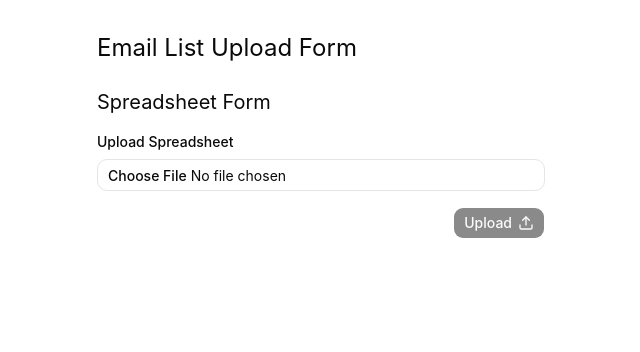
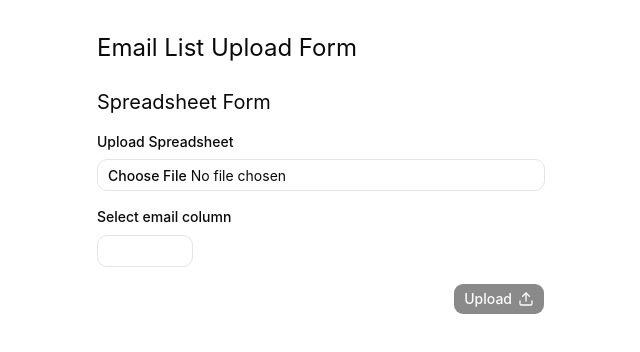
Before and after one commit to werronense/email-list-form, a React (Vite) app: page / in a window 1280 px wide. Shown: the top 352 px of the page, without its empty margins (319-959 px from the left). Built offline with nearby package versions, Linux system fonts and the light colour scheme.

Commit message:
feat: add email column field to form

```diff
--- a/src/components/SpreadsheetForm.tsx
+++ b/src/components/SpreadsheetForm.tsx
@@ -17,6 +17,10 @@ const formSchema = z.object({
     .refine((file) => {
       return SPREADSHEET_TYPES.includes(file.type);
     }, "File must be an Excel spreadsheet."),
+  column: z
+    .string({ error: "Please enter a column name." })
+    .min(1, { error: "Please enter a column name." })
+    .regex(/^[a-zA-Z0-9]+$/, { error: "Column name must be alphanumeric." }),
 });
 
 const onSubmit = (data: z.infer<typeof formSchema>) => {
@@ -29,6 +33,7 @@ export default function SpreadsheetForm() {
     resolver: zodResolver(formSchema),
     defaultValues: {
       spreadsheet: undefined,
+      column: "",
     },
   });
 
@@ -56,6 +61,23 @@ export default function SpreadsheetForm() {
             </Field>
           )}
         />
+        <Controller
+          name={"column"}
+          control={form.control}
+          render={({ field, fieldState }) => (
+            <Field data-invalid={fieldState.invalid}>
+              <FieldLabel htmlFor={"column"}>Select email column</FieldLabel>
+              <Input
+                {...field}
+                id={"column"}
+                type={"text"}
+                aria-invalid={fieldState.invalid}
+                className={"max-w-24"}
+              />
+              {fieldState.invalid && <FieldError errors={[fieldState.error]} />}
+            </Field>
+          )}
+        />
         <div className={"flex justify-end"}>
           <Button
             type={"submit"}
```
